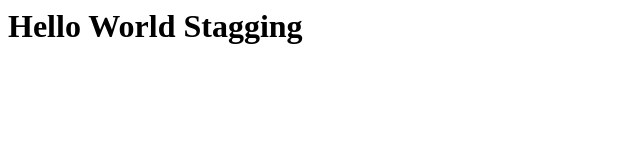
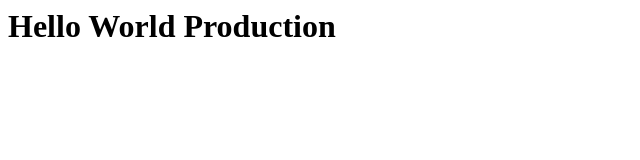
Before and after one commit to MohammadAliHydri/azure, a plain HTML site: page index.html in a window 1280 px wide. Shown: the whole page, without its empty margins (0-640 px from the left). Drawn offline with Linux system fonts and the light colour scheme.

Commit message:
Update index.html

```diff
--- a/index.html
+++ b/index.html
@@ -1,5 +1,5 @@
 <html>
 <body>
-<h1>Hello World Stagging</h1>
+<h1>Hello World Production</h1>
 </body>
 </html>
```
